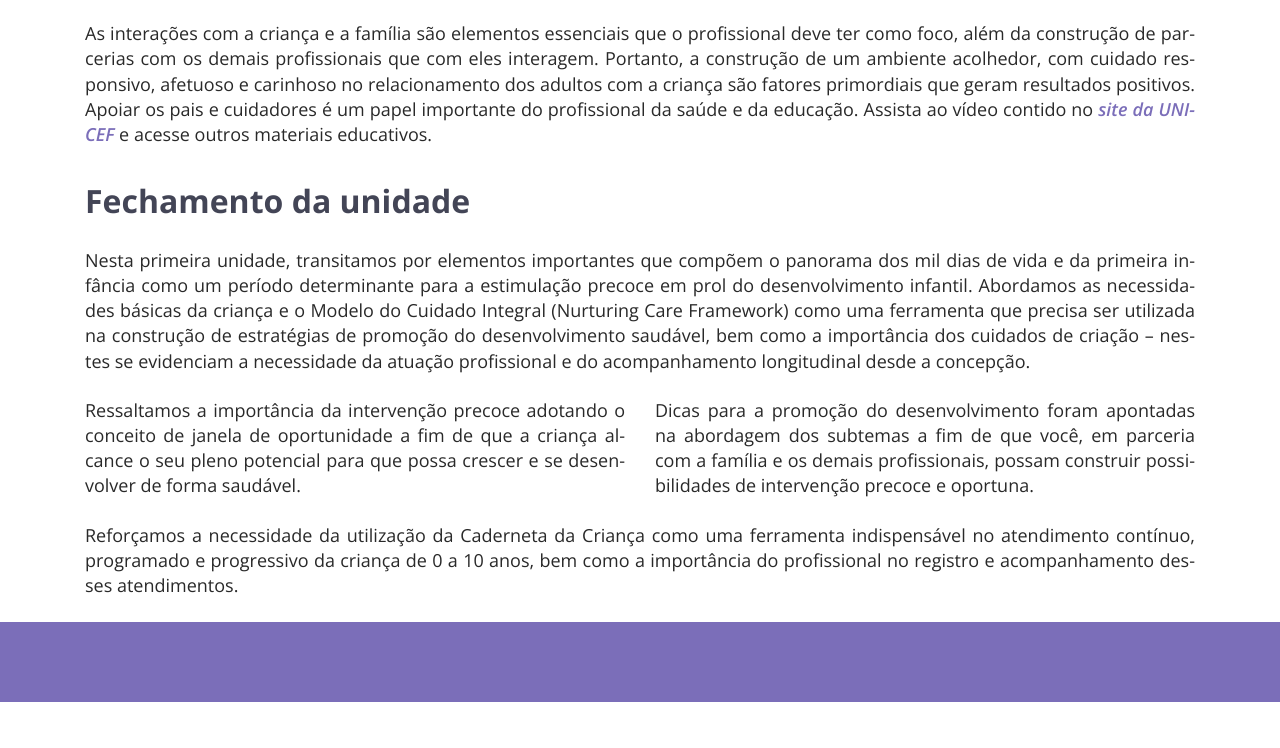
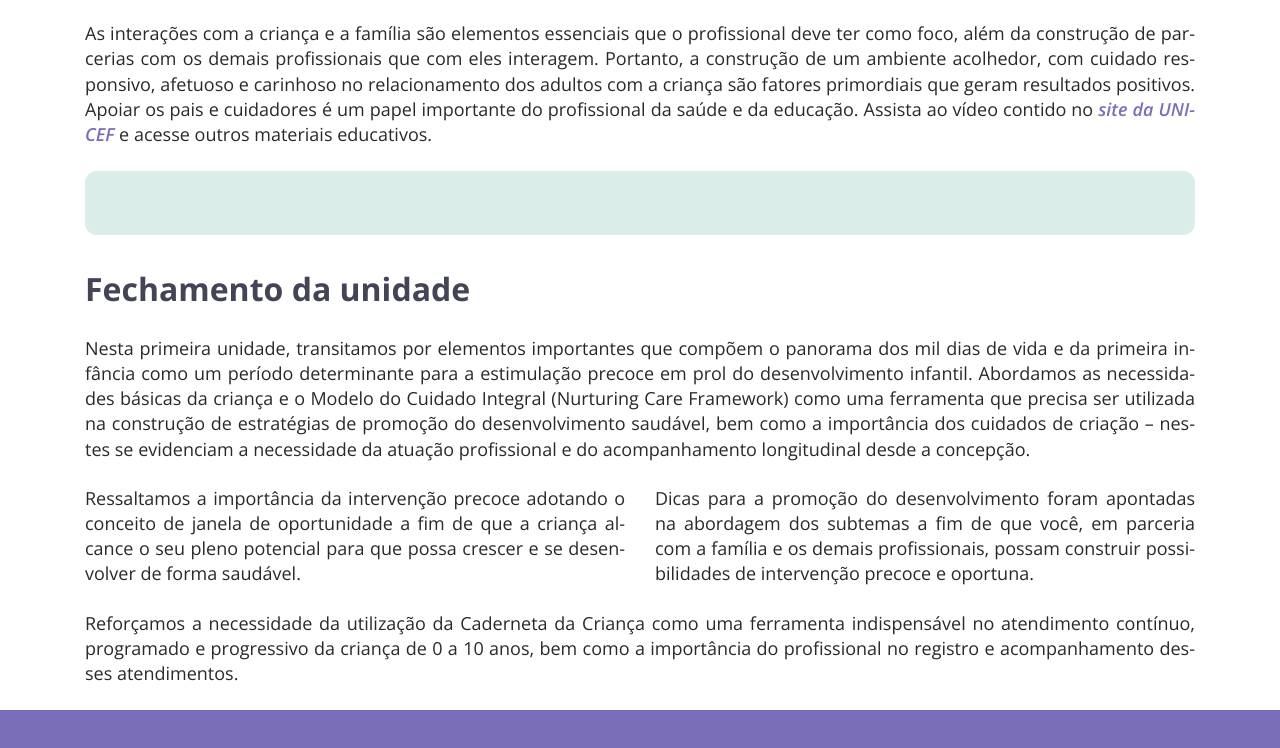
Before and after one commit to materiais-unasus-ufsc/sc-crescimento-e-desenvolvimento, a website with bundled scripts: page src/un1.html in a window 1280 px wide. Shown: the part 10339-11087 px from the top of the page. Before the commit the page ends 11041 px from the top, so only its background shows below. Built offline with nearby package versions, Linux system fonts and the light colour scheme; a web font is replaced by a local one.

Commit message:
Small changes to un1 and un2

```diff
--- a/src/style.scss
+++ b/src/style.scss
@@ -168,6 +168,7 @@ body#about {
 
 #un1 {
   @include list-style($list-bullet-nav-1, $list-bullet-content-1);
+  @include quiz-cta-color($color-shadow-green-100, $color-shadow-green-300);
 
   .hero {
     .title {
@@ -184,6 +185,7 @@ body#about {
 
 #un2 {
   @include list-style($list-bullet-nav-2, $list-bullet-content-2);
+  @include quiz-cta-color($color-light-orchid-100, $color-light-orchid-300);
 
   .hero {
     .title {
--- a/src/un1.html
+++ b/src/un1.html
@@ -699,6 +699,8 @@
         As interações com a criança e a família são elementos essenciais que o profissional deve ter como foco, além da construção de parcerias com os demais profissionais que com eles interagem. Portanto, a construção de um ambiente acolhedor, com cuidado responsivo, afetuoso e carinhoso no relacionamento dos adultos com a criança são fatores primordiais que geram resultados positivos. Apoiar os pais e cuidadores é um papel importante do profissional da saúde e da educação. Assista ao vídeo contido no <a href="https://www.unicef.org./brazil/desenvolvimento-infantil" target="_blank">site da UNICEF</a> e acesse outros materiais educativos.
       </p>
 
+      <div class="component quiz-cta" name="quiz-cta"></div>
+
       <h2>
         Fechamento da unidade
       </h2>
```
Also changed, not shown: src/un2.html (+1 -0 lines), src/css/style.css, src/img/un2/tabs-dm/tab-1.svg.
